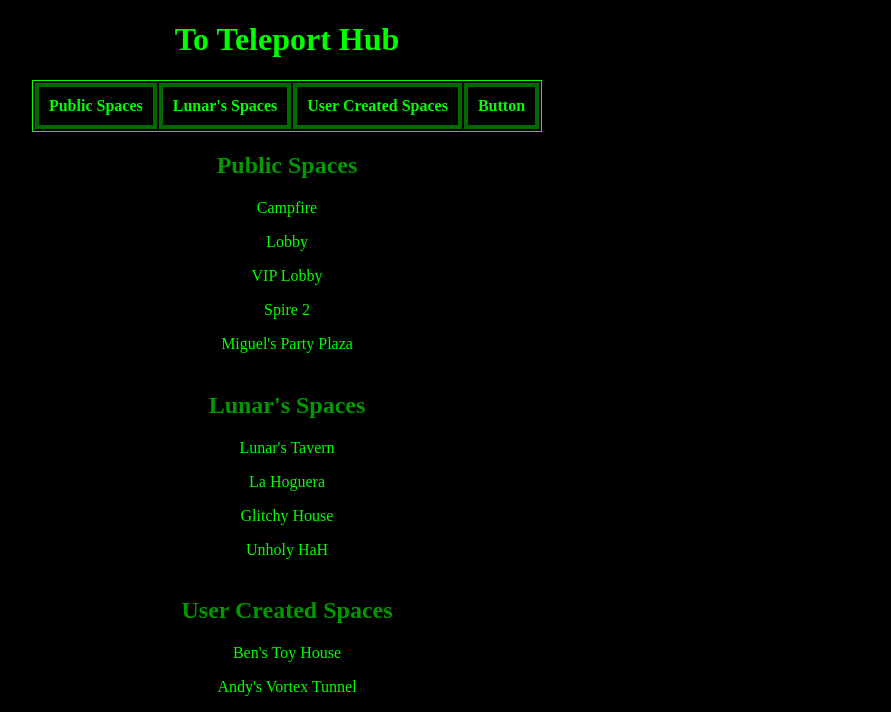
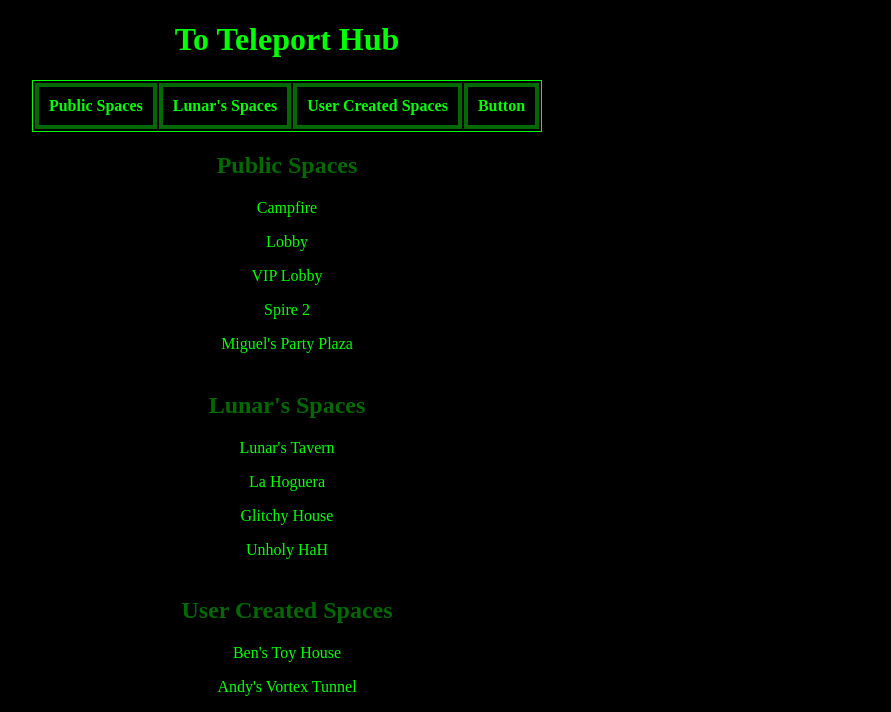
Before and after one commit to LunarTiger/AltspaceVR, a Jekyll site: the page teleportHub/index.html, which Jekyll copies as it is, in a window 1280 px wide. Shown: the top 712 px of the page, without its empty margins (353-1244 px from the left). Built offline with Jekyll 4.4.1, drawn with Linux system fonts in a browser that asks for light colours.

Commit message:
Update index.html

```diff
--- a/teleportHub/index.html
+++ b/teleportHub/index.html
@@ -9,7 +9,7 @@
 			a:visited {color: #00ff00;text-decoration:none;}
 			a:hover {color: #00bf00;text-decoration:none;}
 			a:active {color: #008900;text-decoration:none;}
-			h2 {color: #009900;}
+			h2 {color: #006900;}
 			table {border: 1px solid #00ff00;margin-left:auto;margin-right:auto;}
 			th {padding: 10px;border: 4px solid #006900;}
 		</style>
```
